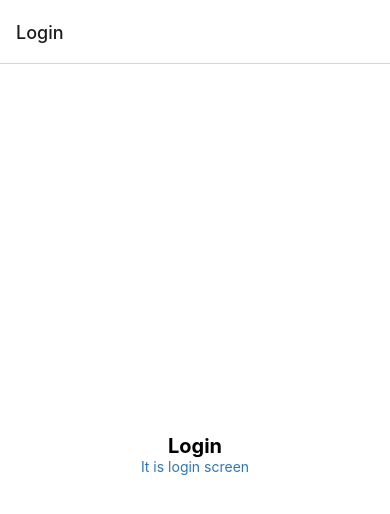
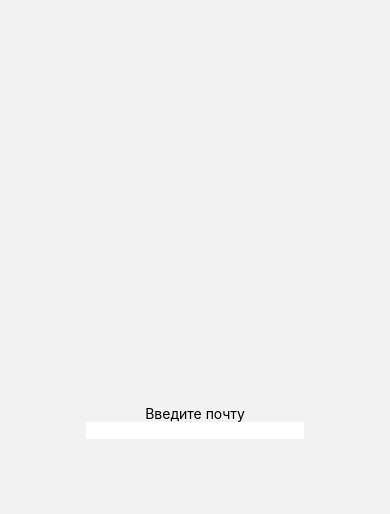
Before and after one commit to dgdagadin87/mobile-board, a React Native app: screen /Login in a window 390 px wide. Shown: the top 514 px of the page. Built offline with nearby package versions, Linux system fonts and the light colour scheme; what expo-linking would draw is missing.

Commit message:
Login form was modified

```diff
--- a/components/Themed.tsx
+++ b/components/Themed.tsx
@@ -4,7 +4,10 @@
  */
 
 import * as React from 'react';
-import { Text as DefaultText, View as DefaultView } from 'react-native';
+import {
+    Text as DefaultText,
+    View as DefaultView,
+} from 'react-native';
 
 import Colors from '../constants/Colors';
 import useColorScheme from '../hooks/useColorScheme';
--- a/navigation/index.tsx
+++ b/navigation/index.tsx
@@ -39,7 +39,7 @@ function RootNavigator() {
         <Stack.Navigator>
             {!isLoggedIn ? (
                 <Stack.Group>
-                    <Stack.Screen name="Login" component={LoginScreen} />
+                    <Stack.Screen name="Login" component={LoginScreen} options={{ headerShown: false }} />
                     <Stack.Screen name="Register" component={RegisterScreen} />
                 </Stack.Group>
             ) : (
--- a/redux/store/configureStore.tsx
+++ b/redux/store/configureStore.tsx
@@ -2,7 +2,7 @@ import { createStore, combineReducers } from 'redux';
 import loginReducer from '../reducers/loginReducer';
 
 const rootReducer = combineReducers(
-    { count: loginReducer }
+    { loginData: loginReducer }
 );
 
 const configureStore = () => {
--- a/screens/LoginScreen.tsx
+++ b/screens/LoginScreen.tsx
@@ -1,15 +1,53 @@
 import * as React from 'react';
-import { StyleSheet } from 'react-native';
+import { StyleSheet, SafeAreaView, Button, TextInput } from 'react-native';
+import { connect } from 'react-redux';
+import { changeLogin, changePassword } from '../redux/actions/login';
+import { bindActionCreators } from 'redux';
 import { Text, View } from '../components/Themed';
 
-export default function LoginScreen() {
-  return (
-    <View style={styles.container}>
-      <Text style={styles.title}>Login</Text>
-      <Text style={styles.linkText}>It is login screen</Text>
-    </View>
-  );
-}
+type Props = {
+  login: string,
+  password: string,
+  actions: any,
+};
+
+class LoginScreen extends React.Component<Props> {
+  changeLogin(text: string) {
+    this.props.actions.changeLogin(text);
+  }
+
+  render() {
+    const { login, password } = this.props;
+    return (
+      <SafeAreaView style={styles.container}>
+        <Text>Введите почту</Text>
+        <View>
+          <TextInput
+            editable={true}
+            style={styles.input}
+            onChangeText={(text: string) => this.changeLogin(text)}
+            value={login}
+          />
+        </View>
+        <Text></Text>
+        <View></View>
+      </SafeAreaView>
+    );
+  }
+};
+
+const mapStateToProps = (state: any) => ({
+  login: state.loginData.login,
+  password: state.loginData.password,
+});
+
+const ActionCreators = Object.assign(
+  {},
+  { changeLogin, changePassword }
+);
+const mapDispatchToProps = (dispatch: any) => ({
+  actions: bindActionCreators(ActionCreators, dispatch),
+});
 
 const styles = StyleSheet.create({
   container: {
@@ -30,4 +68,7 @@ const styles = StyleSheet.create({
     fontSize: 14,
     color: '#2e78b7',
   },
+  input: {}
 });
+
+export default connect(mapStateToProps, mapDispatchToProps)(LoginScreen);
```
